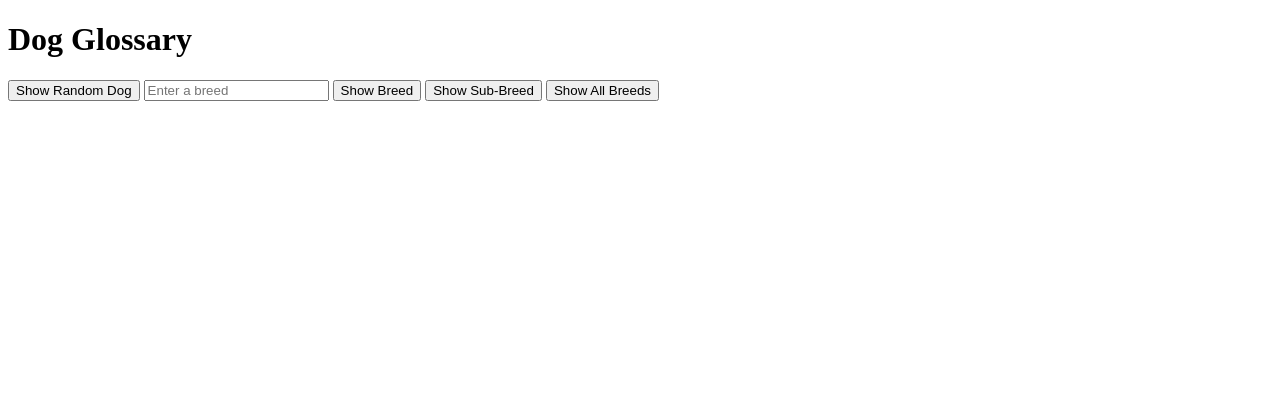
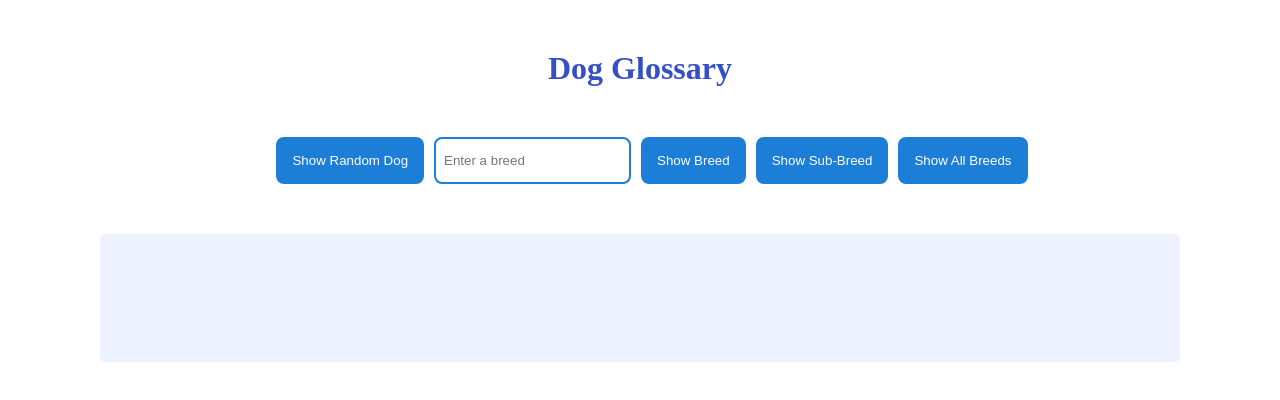
Before and after one commit to Georgij1990/Dog-Glossary, a plain HTML site: page index.html in a window 1280 px wide. Drawn offline with Linux system fonts and the light colour scheme.

Commit message:
Add styling according to the requirements

```diff
--- a/index.html
+++ b/index.html
@@ -2,15 +2,20 @@
 <html>
 <head>
     <meta charset="utf-8">
+    <link rel="stylesheet" type="text/css" href="main.css"/>
     <title>Glossary Dog</title>
 </head>
 <body>
+    <header>
         <h1>Dog Glossary</h1>
+    </header>
+    <div class="main">
         <button id="button-random-dog">Show Random Dog</button>
-    <input id="input-breed" type="text" placeholder="Enter a breed" />
+        <input id="input-breed" type="text" placeholder="Enter a breed"/>
         <button id="button-show-breed">Show Breed</button>
         <button id="button-show-sub-breed">Show Sub-Breed</button>
         <button id="button-show-all">Show All Breeds</button>
+    </div>
     <div id="content"></div>
 <script src="main.js"></script>
 </body>
--- /dev/null
+++ b/main.css
@@ -0,0 +1,43 @@
+* {
+    padding: 0;
+    margin: 0;
+    box-sizing: border-box;
+}
+header {
+    display: flex;
+    align-items: center;
+    justify-content: center;
+    margin-top: 50px;
+    margin-bottom: 50px;
+    color: #364fc7;
+}
+.main {
+    display: flex;
+    justify-content: center;
+    margin-left: 24px;
+    gap: 10px;
+}
+button {
+    background-color: #1c7ed6;
+    color: #fff;
+    border: none;
+    padding: 16px;
+    border-radius: 8px;
+}
+input {
+    border-radius: 8px;
+    border: 2px solid #1c7ed6;
+    padding: 8px;
+}
+input:focus {
+    border: 2px solid #1c7ed6;
+}
+
+#content {
+    display: flex;
+    justify-content: center;
+    background-color: #edf2ff;
+    padding: 64px;
+    margin: 50px 100px 50px 100px;
+    border-radius: 5px;
+}
```
Lines whose indentation alone changed are shown as unchanged.
